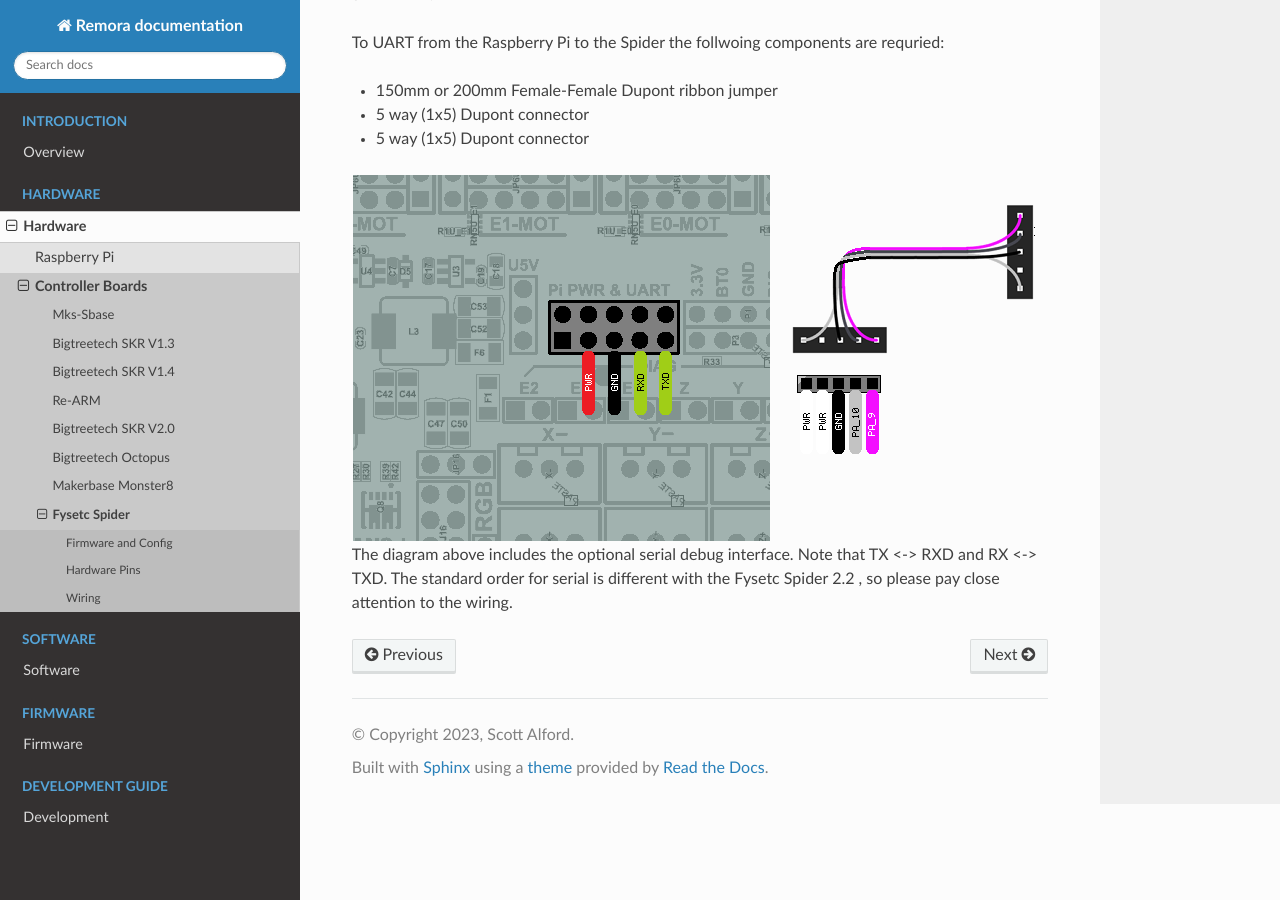
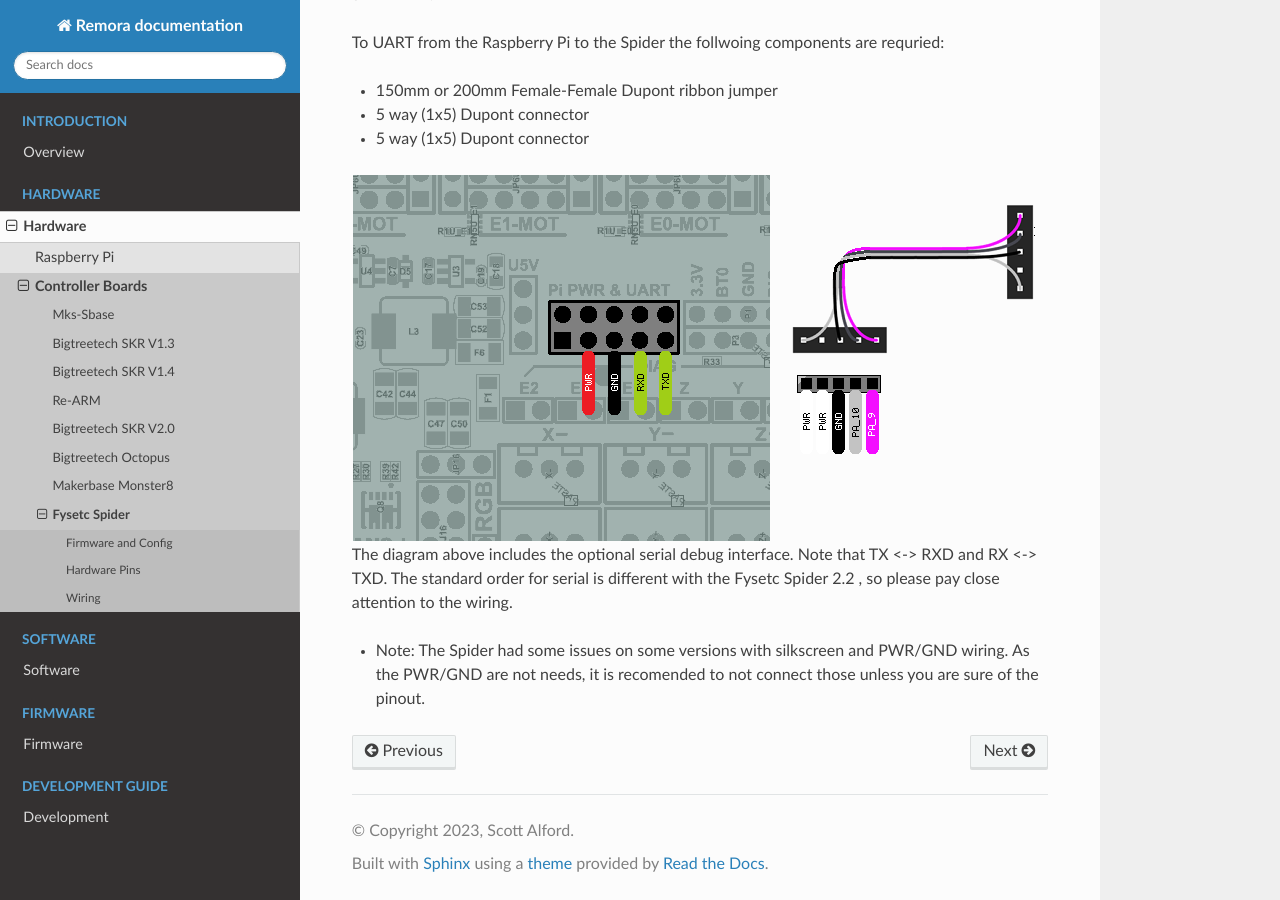
Before and after one commit to scottalford75/Remora-docs, a Sphinx documentation site: the page built from docs/source/hardware/spider.rst, in a window 1280 px wide and 900 px high, scrolled down 1993 px. Built offline with Sphinx 7.4.7 and the Read the Docs theme 2.0.0, drawn with Linux system fonts in a browser that asks for light colours.

Commit message:
Update spider.rst

```diff
--- a/docs/source/hardware/spider.rst
+++ b/docs/source/hardware/spider.rst
@@ -76,3 +76,5 @@ To UART from the Raspberry Pi to the Spider the follwoing components are requrie
 
 
 The diagram above includes the optional serial debug interface. Note that TX <-> RXD and RX <-> TXD. The standard order for serial is different with the Fysetc Spider 2.2 , so please pay close attention to the wiring.
+
+- Note: The Spider had some issues on some versions with silkscreen and PWR/GND wiring. As the PWR/GND are not needs, it is recomended to not connect those unless you are sure of the pinout.
```
